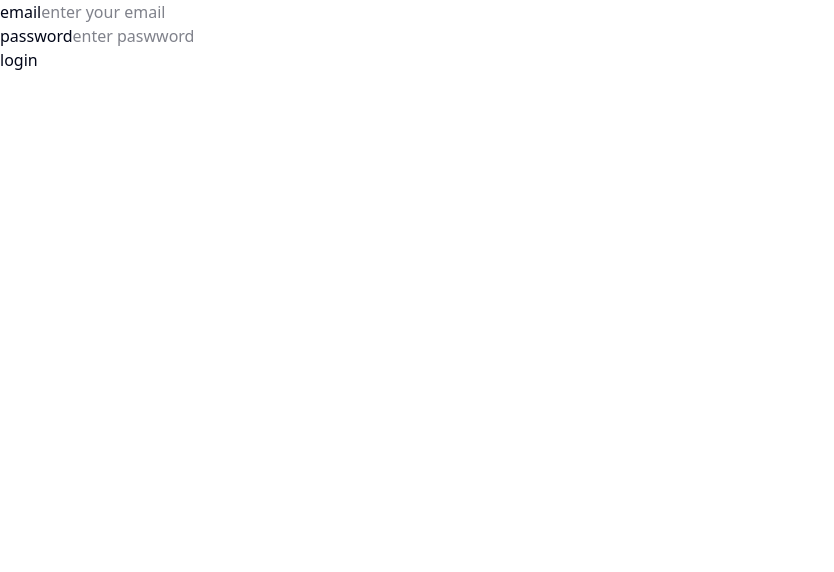
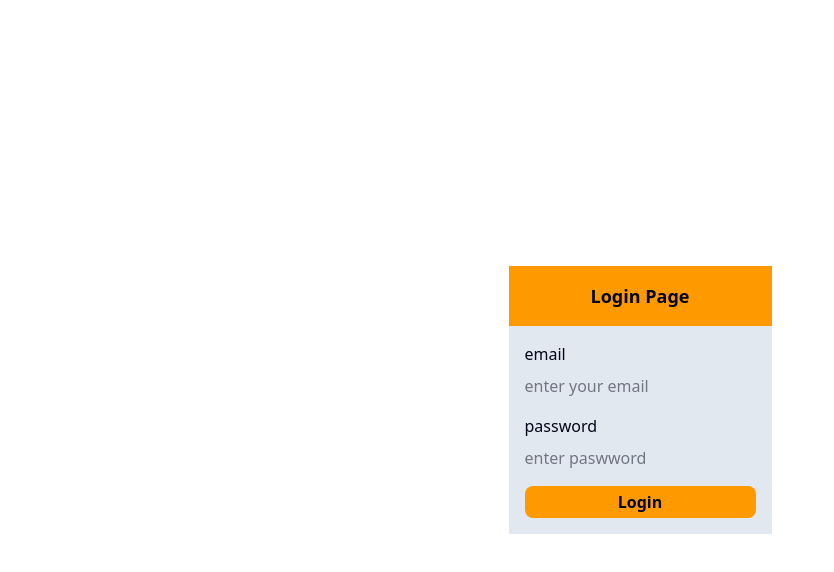
Before and after one commit to shadon016/blogApp, a Next.js app: page /admin in a window 1280 px wide. Shown: the top 572 px of the page, without its empty margins (0-834 px from the left). Built offline with nearby package versions, Linux system fonts and the light colour scheme.

Commit message:
design login form

```diff
--- a/app/(dashboard)/admin/page.js
+++ b/app/(dashboard)/admin/page.js
@@ -2,18 +2,32 @@ import React from "react";
 
 const Page = () => {
   return (
+    <div className="h-screen flex justify-center items-center">
       <div>
-      <form>
-        <div>
+        <h1 className="text-center text-lg font-bold capitalize py-4 bg-amber-500">
+          login page
+        </h1>
+        <form className="flex flex-col gap-4 p-4 bg-slate-200">
+          <div className=" flex flex-col gap-2">
             <label htmlFor="email">email</label>
             <input type="email" placeholder="enter your email" name="email" />
           </div>
-        <div>
+          <div className=" flex flex-col gap-2">
             <label>password</label>
-          <input type="password" name="password" placeholder="enter paswword" />
+            <input
+              type="password"
+              name="password"
+              placeholder="enter paswword"
+            />
           </div>
-        <button type="submit">login</button>
+          <button
+            type="submit"
+            className="font-semibold bg-amber-500 py-1 capitalize rounded-md cursor-pointer "
+          >
+            login
+          </button>
         </form>
+      </div>
     </div>
   );
 };
```
Lines whose indentation alone changed are shown as unchanged.
